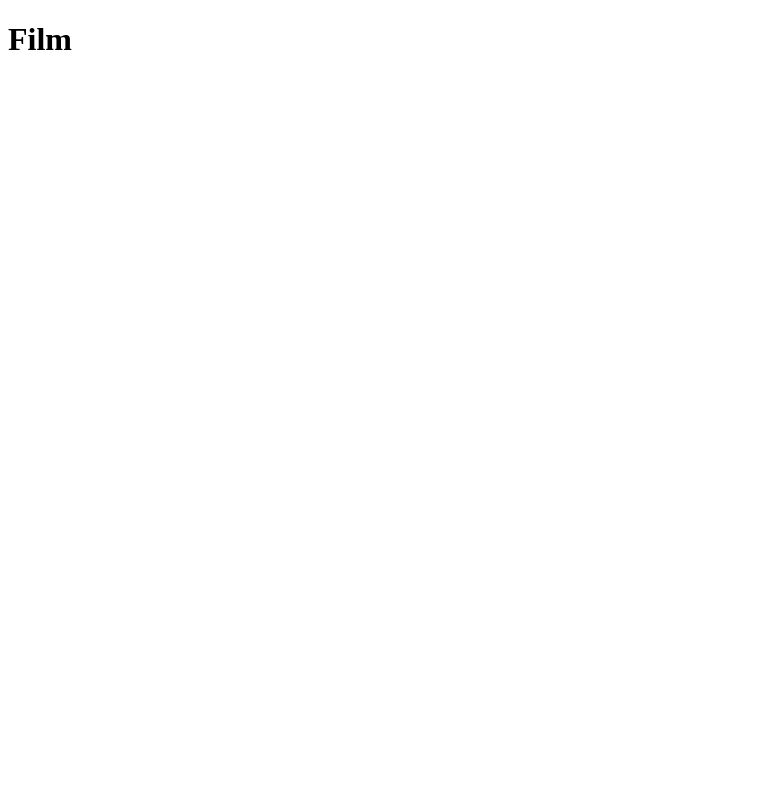
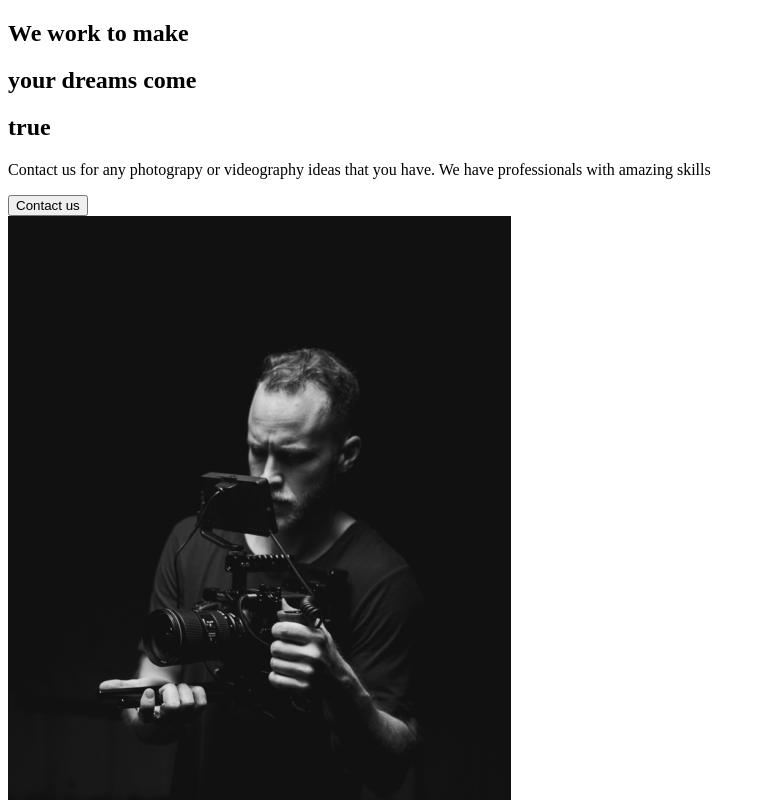
Before and after one commit to dem27va/Capture, a React (Create React App) app: page / in a window 1280 px wide. Shown: the top 800 px of the page, without its empty margins (0-765 px from the left). Built offline with nearby package versions, Linux system fonts and the light colour scheme.

Commit message:
2. About section

```diff
--- a/src/App.js
+++ b/src/App.js
@@ -1,8 +1,11 @@
 import React from "react";
+import AboutUs from "../src/pages/AboutUs";
+//Import pages
+import AboutSection from "./components/AboutSection";
 function App() {
   return (
     <div className="App">
-      <h1>Film</h1>
+      <AboutSection />
     </div>
   );
 }
--- /dev/null
+++ b/src/components/AboutSection.js
@@ -0,0 +1,34 @@
+import React from "react";
+import home1 from "../img/home1.png";
+
+const AboutSection = () => {
+  return (
+    <div>
+      <div className="description">
+        <div className="title">
+          <div className="hide">
+            <h2>We work to make</h2>
+          </div>
+          <div className="hide">
+            <h2>
+              your <span>dreams</span> come
+            </h2>
+          </div>
+          <div className="hide">
+            <h2>true</h2>
+          </div>
+        </div>
+        <p>
+          Contact us for any photograpy or videography ideas that you have. We
+          have professionals with amazing skills
+        </p>
+        <button>Contact us</button>
+      </div>
+      <div className="image">
+        <img src={home1} alt="guy with a camera" />
+      </div>
+    </div>
+  );
+};
+
+export default AboutSection;
--- /dev/null
+++ b/src/pages/AboutUs.js
@@ -0,0 +1,10 @@
+import React from "react";
+
+//page components
+import AboutSection from "../components/AboutSection";
+
+const AboutUs = () => {
+  return <AboutSection />;
+};
+
+export default AboutUs;
```
Also changed, not shown: 1 other file (tests, documents, lock files or other folders).
